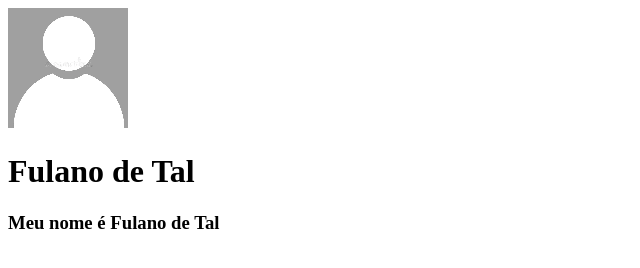
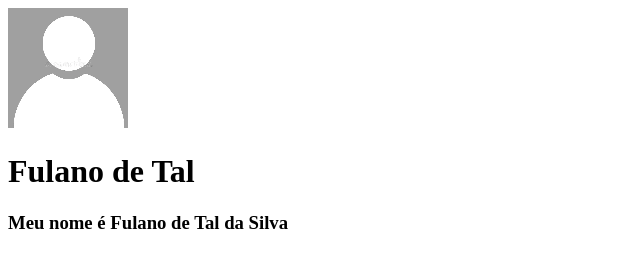
Before and after one commit to AlanGuilhermelc16/Curr-culo_FulanoDeTal, a plain HTML site: page index.html in a window 1280 px wide. Shown: the full height of the page, 0-640 px from the left. Drawn offline with Linux system fonts and the light colour scheme.

Commit message:
versao 5

```diff
--- a/index.html
+++ b/index.html
@@ -6,6 +6,6 @@
     <body>
         <img src="imagens/avatarperfil.png" alt="">
         <h1>Fulano de Tal</h1>
-        <h3>Meu nome é Fulano de Tal</h3>
+        <h3>Meu nome é Fulano de Tal da Silva</h3>
     </body>
 </html>
```
